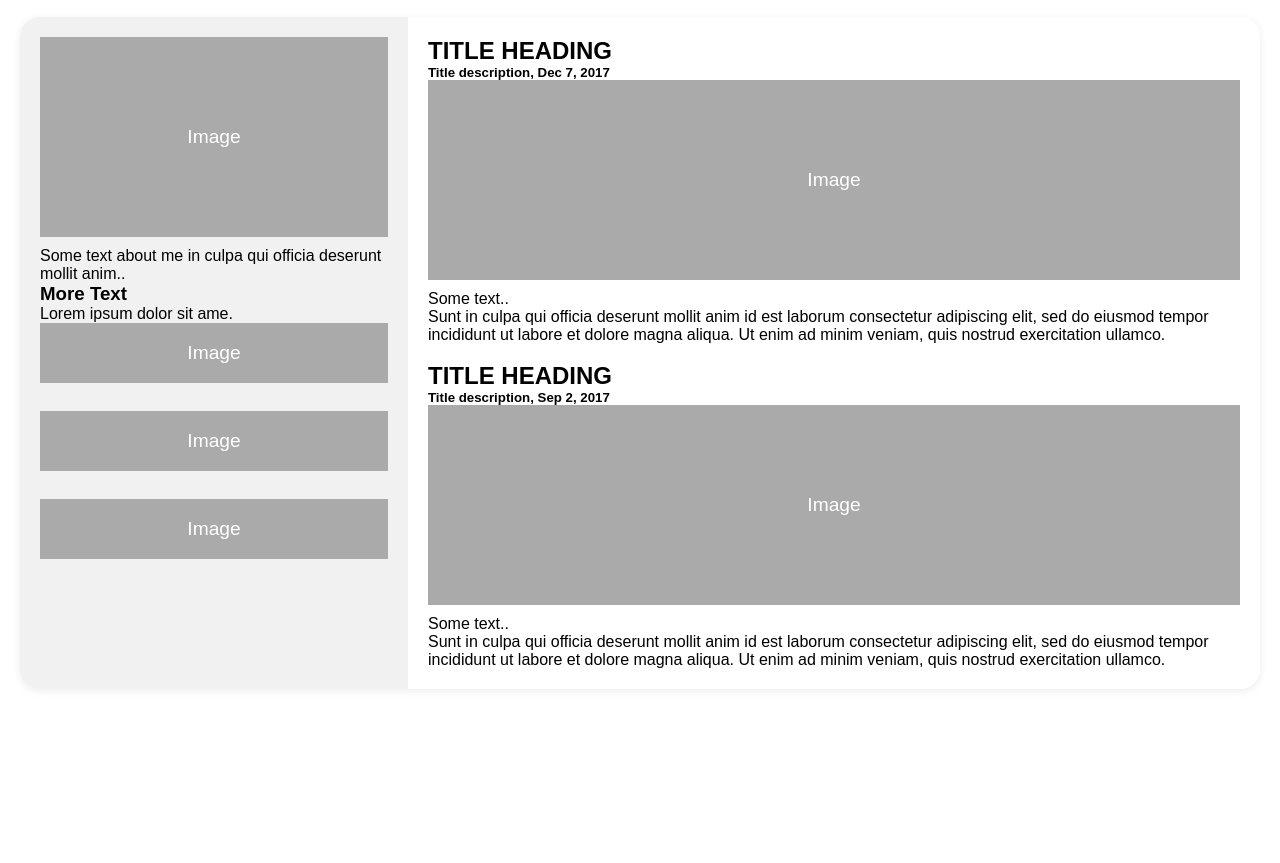
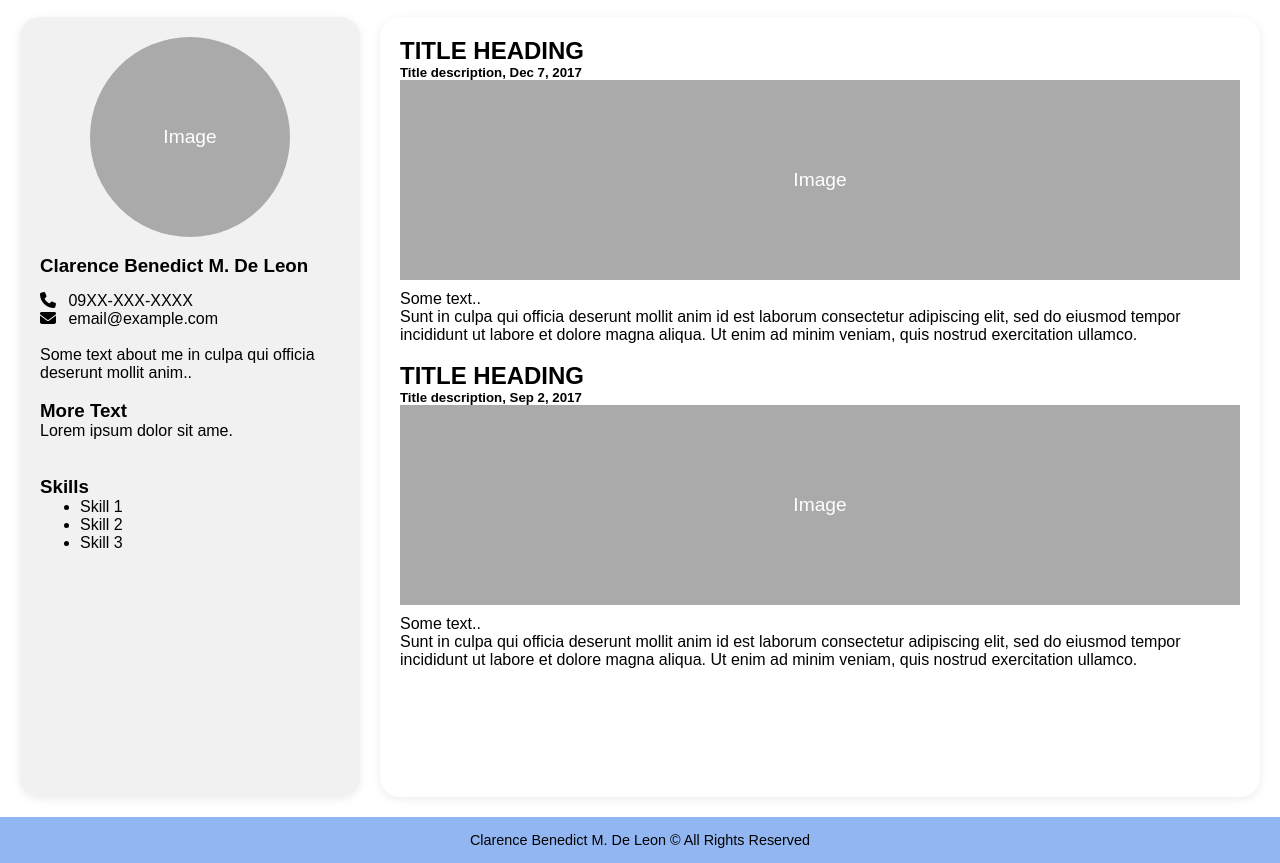
Before and after one commit to DeLeon-Coding/Datawarehouse, a plain HTML site: page index.html in a window 1280 px wide. Shown: the part 80-943 px from the top of the page. Before the commit the page ends 800 px from the top, so only its background shows below. Drawn offline with Linux system fonts and the light colour scheme.

Commit message:
Add files via upload

```diff
--- a/index.html
+++ b/index.html
@@ -1,17 +1,22 @@
 <html>
 <head>
     <title>Profile</title>
+    <!-- Font Awesome CSS for icons -->
+    <link rel="stylesheet" href="https://cdnjs.cloudflare.com/ajax/libs/font-awesome/6.5.0/css/all.min.css">
     <style>
-        .Header {
-            background-color: #92b6f1;
-            padding: 20px;
-            text-align: center;
-        }
         * {
             margin: 0;
         }
         body {
             font-family: Arial, Helvetica, sans-serif;
+            display: flex;
+            flex-direction: column;
+            min-height: 100vh;
+        }
+        .Header {
+            background-color: #92b6f1;
+            padding: 20px;
+            text-align: center;
         }
         .Header h1 {
             color: #000;
@@ -19,35 +24,32 @@
             text-align: left;
             position: relative; left: 300px;
         }
-
-    </style>
-    </head>
-    <body>
-
-        <div class="Header">
-            <h1> De Leon Profile </h1>
-        </div>
-        <style>
-            .row {
+        .container {
             display: flex;
             margin: 20px;
-                border-radius: 20px; /* Added for rounded edges */
-                overflow: hidden;    /* Ensures children don't overflow the rounded corners */
-                box-shadow: 0 2px 8px rgba(0,0,0,0.08); /* Optional: subtle shadow for effect */
+            flex: 1;
         }
         .side {
-                flex: 30%;
+            flex: 0 0 300px;
             background-color: #f1f1f1;
             padding: 20px;
+            border-radius: 20px;
+            box-shadow: 0 2px 8px rgba(0,0,0,0.08);
+            height: calc(100vh - 60px);
+            position: sticky;
+            top: 20px;
+            align-self: flex-start;
         }
         .main {
-                flex: 70%;
+            flex: 1;
             background-color: #ffffff;
             padding: 20px;
+            border-radius: 20px;
+            box-shadow: 0 2px 8px rgba(0,0,0,0.08);
+            margin-left: 20px;
         }
         .fakeimg {
             background-color: #aaa;
-                width: 100%;
             display: flex;
             align-items: center;
             justify-content: center;
@@ -55,21 +57,67 @@
             font-size: 1.2em;
             margin-bottom: 10px;
         }
+        .profile-pic {
+            width: 200px;
+            height: 200px;
+            border-radius: 50%;
+            margin: 0 auto;
+        }
+        .contact-info {
+            margin-top: 15px;
+            font-size: 1em;
+        }
+        .contact-info i {
+            margin-right: 8px;
+            color: #000;
+        }
+        .footer {
+            background-color: #92b6f1;
+            text-align: center;
+            padding: 15px;
+            margin-top: auto;
+            font-size: 0.9em;
+        }
         @media screen and (max-width: 700px) {
-                .row {
+            .container {
                 flex-direction: column;
+            }
+            .side {
+                position: static;
+                height: auto;
+                margin-bottom: 20px;
+            }
+            .main {
+                margin-left: 0;
             }
         }
     </style>
-        <div class="row">
+</head>
+<body>
+    <div class="Header">
+        <h1> De Leon Profile </h1>
+    </div>
+    <div class="container">
         <div class="side">
-            <div class="fakeimg" style="height:200px;">Image</div>
+            <div class="fakeimg profile-pic">Image</div>
+            <Br>
+            <h3>Clarence Benedict M. De Leon</h3>
+            <div class="contact-info">
+                <p><i class="fas fa-phone"></i> 09XX-XXX-XXXX</p>
+                <p><i class="fas fa-envelope"></i> email@example.com</p>
+            </div>
+            <br>
             <p>Some text about me in culpa qui officia deserunt mollit anim..</p>
+            <br>
             <h3>More Text</h3>
             <p>Lorem ipsum dolor sit ame.</p>
-            <div class="fakeimg" style="height:60px;">Image</div><br>
-            <div class="fakeimg" style="height:60px;">Image</div><br>
-            <div class="fakeimg" style="height:60px;">Image</div>
+            <br><br>
+            <h3>Skills</h3>
+            <ul>
+                <li>Skill 1</li>
+                <li>Skill 2</li>
+                <li>Skill 3</li>
+            </ul>
         </div>
         <div class="main">
             <h2>TITLE HEADING</h2>
@@ -85,5 +133,9 @@
             <p>Sunt in culpa qui officia deserunt mollit anim id est laborum consectetur adipiscing elit, sed do eiusmod tempor incididunt ut labore et dolore magna aliqua. Ut enim ad minim veniam, quis nostrud exercitation ullamco.</p>
         </div>
     </div>
+    <!-- Footer Section -->
+    <div class="footer">
+        <p>Clarence Benedict M. De Leon © All Rights Reserved</p>
+    </div>
 </body>
 </html>
```
Lines whose indentation alone changed are shown as unchanged.
